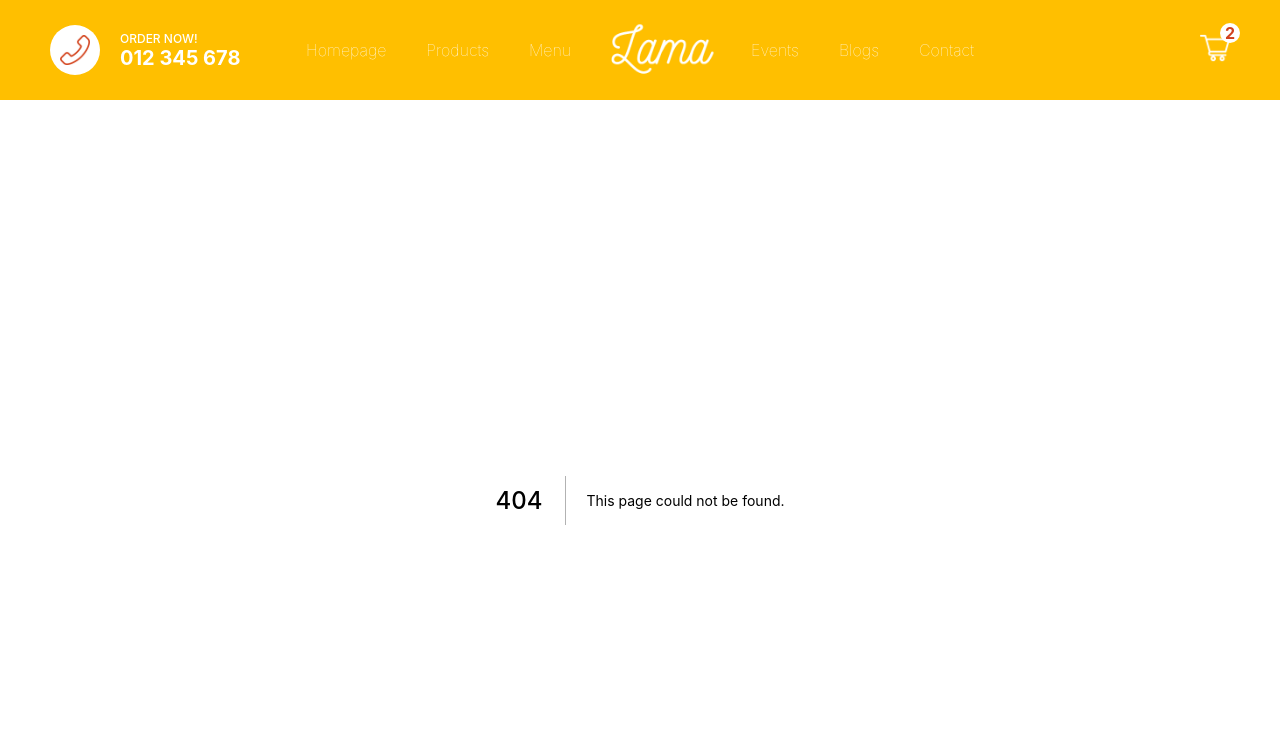
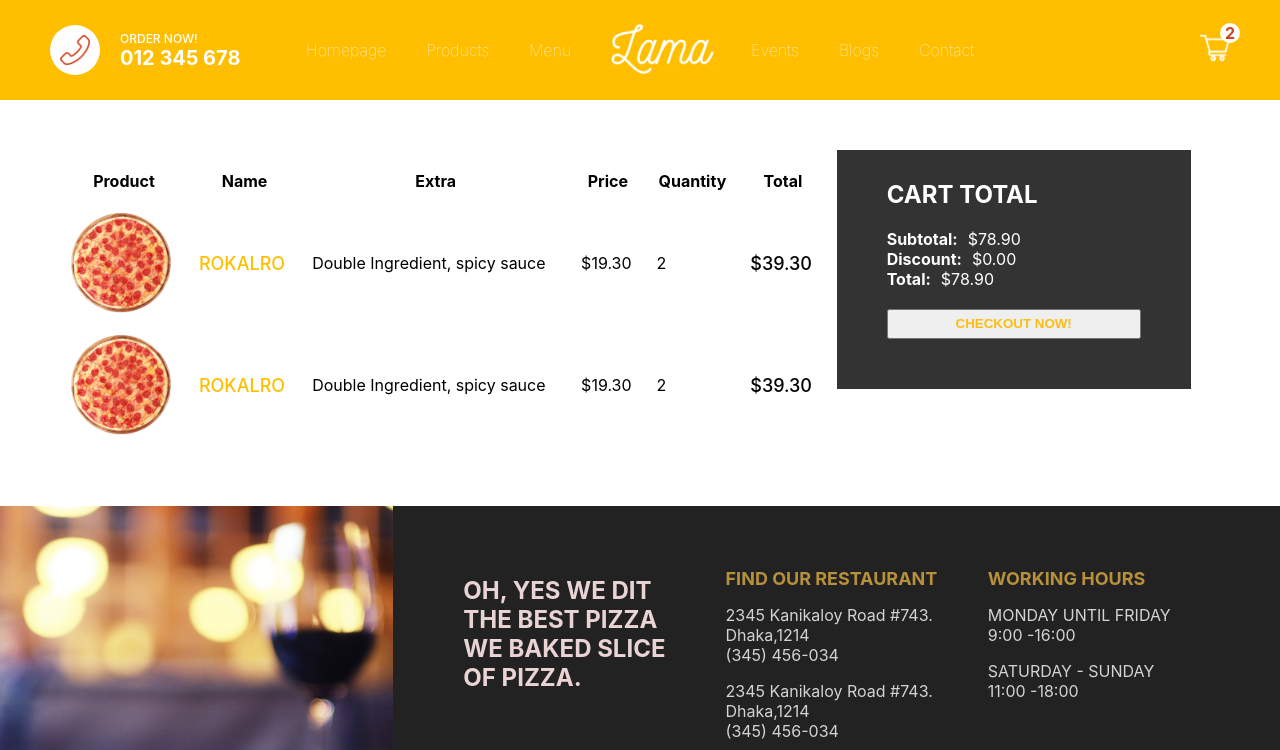
Before and after one commit to 52atiq/food-ordering-client, a Next.js app: page /cart in a window 1280 px wide. Before the commit this address had no page. Shown: the top 750 px of the page. Built offline with nearby package versions, Linux system fonts and the light colour scheme.

Commit message:
shopping cart design

```diff
--- /dev/null
+++ b/pages/cart.js
@@ -0,0 +1,87 @@
+import styles from '../styles/Cart.module.css'
+import Image from 'next/image'
+
+const Cart = () => {
+  return (
+    <div className={styles.container}>
+         <div className={styles.left}>
+            <table className={styles.table}>
+                <tr className={styles.tr}>
+                   <th>Product</th>
+                   <th>Name</th>
+                   <th>Extra</th>
+                   <th>Price</th>
+                   <th>Quantity</th>
+                   <th>Total</th>
+                </tr>
+
+                <tr>
+                    <td>
+                        <div className={styles.imgContainer}>
+                            <Image src='/img/pizza.png' layout='fill' objectFit='cover' alt=''  />
+                        </div>
+                    </td>
+                    <td>
+                        <span className={styles.name}>ROKALRO</span>
+                    </td>
+                    <td className={styles.extras}>
+                        <span>Double Ingredient, spicy sauce</span>
+                    </td>
+
+                    <td>
+                        <span className={styles.price}>$19.30</span>
+                    </td>
+                    <td>
+                        <span className={styles.quantity}>2</span>
+                    </td>
+                    <td>
+                        <span className={styles.total}>$39.30</span>
+                    </td>
+                </tr>
+                <tr>
+                    <td>
+                        <div className={styles.imgContainer}>
+                            <Image src='/img/pizza.png' layout='fill' objectFit='cover' alt=''  />
+                        </div>
+                    </td>
+                    <td>
+                        <span className={styles.name}>ROKALRO</span>
+                    </td>
+                    <td className={styles.extras}>
+                        <span>Double Ingredient, spicy sauce</span>
+                    </td>
+
+                    <td>
+                        <span className={styles.price}>$19.30</span>
+                    </td>
+                    <td>
+                        <span className={styles.quantity}>2</span>
+                    </td>
+                    <td>
+                        <span className={styles.total}>$39.30</span>
+                    </td>
+                </tr>
+
+            </table>
+         </div>
+         <div className={styles.right}>
+             <div className={styles.wrapper}>
+                 <h2 className={styles.title}> CART TOTAL</h2>
+
+                 <div className={styles.totalText}>
+                    <b className={styles.totalTextTile}>Subtotal:</b>$78.90
+                 </div>
+                 <div className={styles.totalText}>
+                    <b className={styles.totalTextTile}>Discount:</b>$0.00
+                 </div>
+                 <div className={styles.totalText}>
+                    <b className={styles.totalTextTile}>Total:</b>$78.90
+                 </div>
+                 <button className={styles.button}>CHECKOUT NOW!</button>
+             </div>
+         </div>
+    </div>
+  )
+}
+
+export default Cart
--- /dev/null
+++ b/styles/Cart.module.css
@@ -0,0 +1,54 @@
+.container{
+    padding: 50px;
+    display: flex;
+}
+
+.left{
+    flex: 2;
+
+}
+.right{
+    flex:1;
+
+}
+
+.imgContainer{
+    width: 100px;
+    height: 100px;
+    position: relative;
+}
+.table{
+    width: 100%;
+    border-spacing: 20px;
+}
+.name{
+    font-weight: 500;
+    color: #ffbf00;
+    font-size: 18px;
+}
+.total{
+    font-weight: 500;
+    font-size: 18px;
+}
+.wrapper{
+    width: 90%;
+    max-height: 300px;
+    background-color: #333;
+    padding: 50px;
+    padding-top: 10px;
+    display: flex;
+    flex-direction: column;
+    justify-content: space-between;
+    color: white;
+}
+
+.totalTextTile{
+    margin-right: 10px;
+}
+.button{
+    height: 30px;
+    color: #fcbd0e;
+    font-weight: bold;
+    cursor: pointer;
+    margin-top: 20px;
+}
```
